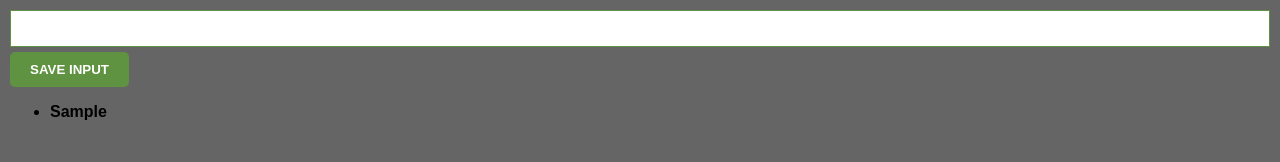
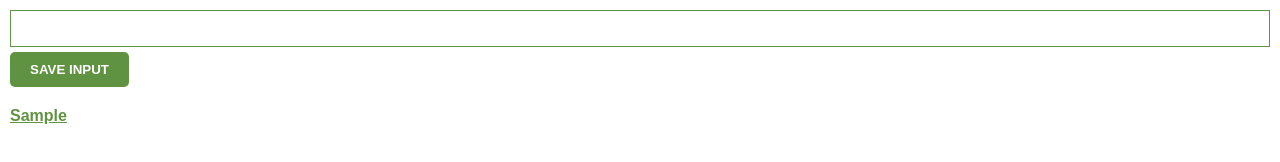
Before and after one commit to Tman-noob/chrome-extension, a plain HTML site: page index.html in a window 1280 px wide. Both pictures are taken after typing "Sample" into the empty fields and a click on the button "SAVE INPUT". Drawn offline with Linux system fonts and the light colour scheme.

Commit message:
Add files via upload

```diff
--- a/script.js
+++ b/script.js
@@ -18,7 +18,15 @@ inputBtn.addEventListener("click", function() {
 function renderLeads() {
     let listItems = ""
     for (let i = 0; i < myLeads.length; i++) {
-        listItems += "<li>" + myLeads[i] + "</li>"
+        listItems += `
+                <li>
+                    <a href="${myLeads[i]}" target="_blank">
+                        ${myLeads[i]}
+                    </a>
+                </li>
+        `
+
     }
     ulEl.innerHTML = listItems
+
 }
--- a/style.css
+++ b/style.css
@@ -2,7 +2,7 @@ body {
     margin: 0px;
     padding: 10px;
     font-family: Arial, Helvetica, sans-serif;
-    background-color: rgb(102, 101, 101);
+    /* background-color: rgb(102, 101, 101); */
 }
 
 #input-el {
@@ -18,6 +18,20 @@ body {
     font-weight: bold;
 }
 
+ul {
+    margin-top: 20px;
+    list-style: none;
+    padding-left: 0;
+}
+
+li {
+    margin-top: 5px;
+}
+
+a {
+    color: #5f9341;
+}
+
 #input-btn {
     padding: 10px 20px;
     cursor: pointer;
@@ -26,4 +40,21 @@ body {
     border: none;
     border-radius: 5px;
     font-weight: 600;
+    animation: bounce .3s infinite alternate;
+    animation-iteration-count: 6;
+    transition: all .2s ease-in-out;
 }
+
+@keyframes bounce {
+    to { transform: scale(1.2); }
+}
+
+#input-btn:hover {
+    background-color: #528136;
+    color: rgba(255, 255, 255, 0.493);
+}
+
+#input-btn:active {
+    transform: scale(1.1);
+    transition: .1s;
+}
```
